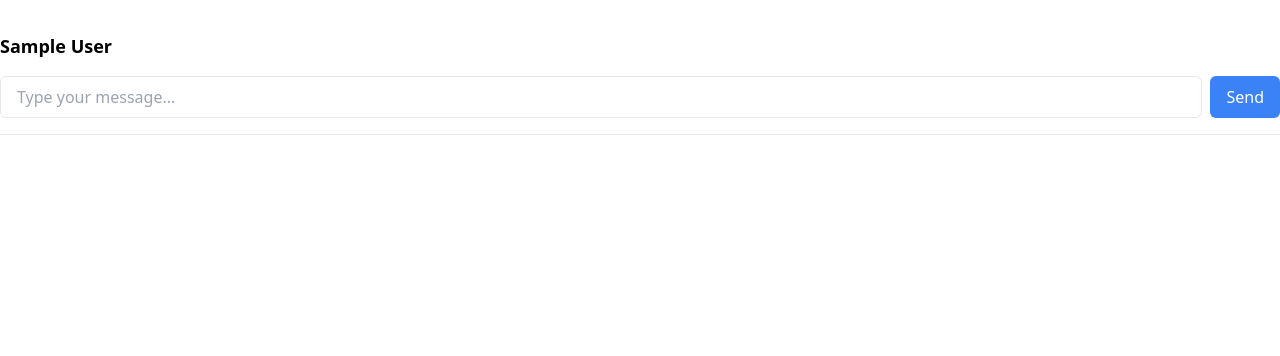
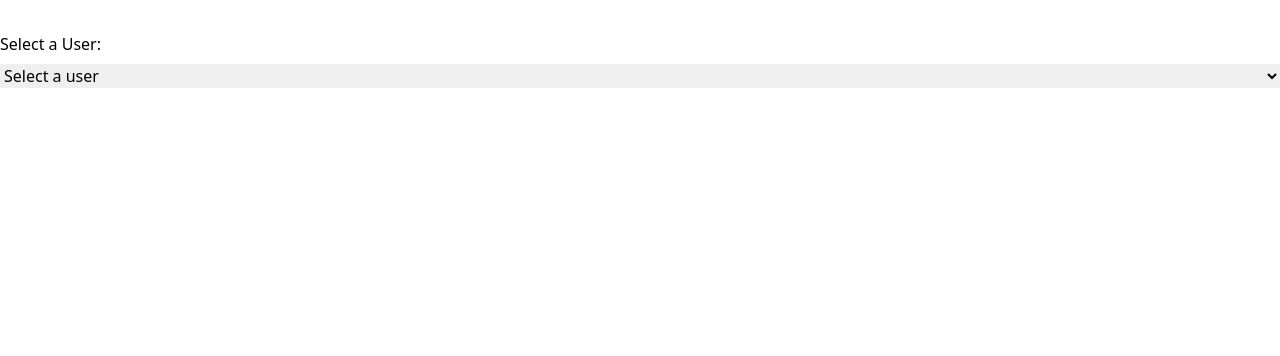
Before and after one commit to PKPran/FinAdvisory, a Flask app: template src/templates/chat.html in a window 1280 px wide. Shown: the part 64-420 px from the top of the page. Run offline with Flask 3, Linux system fonts and the light colour scheme; a user stored in the database is signed in; tables that the repository leaves empty hold one stand-in row (values such as "Sample post"); the template is opened without the code that fills it: most values are stand-ins (such as "Sample title", 1, 10 or a date in 2020); some libraries are stand-ins or nearby versions.

Commit message:
Select and Open Chat

```diff
--- a/src/templates/chat.html
+++ b/src/templates/chat.html
@@ -6,8 +6,18 @@
 {% block content %}
 
 <div class="flex flex-col h-full">
+    <!-- User selection dropdown -->
+    <label for="user-select" class="mb-2">Select a User:</label>
+    <select id="user-select" class="mb-4">
+        <option value="">Select a user</option>
         {% for user in chat_users %}
-        <div class="border-b border-gray-200 mb-4 pb-4">
+        <option value="{{ user.uuid }}">{{ user.full_name() }}</option>
+        {% endfor %}
+    </select>
+    <!-- Chat container -->
+    <div id="chat-container" class="overflow-y-auto flex-grow hidden">
+        {% for user in chat_users %}
+        <div id="chat-{{ user.uuid }}" class="border-b border-gray-200 mb-4 pb-4 hidden">
             <h2 class="text-lg font-semibold mb-2">{{ user.full_name() }}</h2>
             <div id="message-container-{{ user.uuid }}" class="overflow-y-auto flex flex-col space-y-2">
                 {% for message in user.messages %}
@@ -31,33 +41,75 @@
         </div>
         {% endfor %}
     </div>
+    <!-- Close chat button -->
+    <button id="close-chat" class="mt-2 px-4 py-2 bg-red-500 text-white rounded-md hover:bg-red-600 focus:outline-none focus:ring focus:ring-red-500 hidden">Close Chat</button>
+</div>
+
 <script src="https://cdnjs.cloudflare.com/ajax/libs/socket.io/4.3.2/socket.io.js" integrity="sha512-N2Wl5WkPmrXfbFv8SClJV4W77jbcqR3y8x1/hJy15aDqOSBlrQJYZmAVTFgCUgr2fX9bUjR9H7XXxNXQe0Y4/g==" crossorigin="anonymous" referrerpolicy="no-referrer"></script>
 <script type="text/javascript">
     var socket = io();
 
-        {% for user in chat_users %}
-        var messageForm = document.getElementById('message-form-{{ user.uuid }}');
-        var messageInput = document.getElementById('message-input-{{ user.uuid }}');
-        var messageContainer = document.getElementById('message-container-{{ user.uuid }}');
+    // Add event listener for user selection
+    document.getElementById('user-select').addEventListener('change', function(event) {
+        var selectedUserId = event.target.value;
+        // Hide all chat containers
+        document.querySelectorAll('[id^="chat-"]').forEach(function(chatContainer) {
+            chatContainer.classList.add('hidden');
+        });
+        // Hide close chat button if no user is selected
+        if (!selectedUserId) {
+            document.getElementById('chat-container').classList.add('hidden');
+            document.getElementById('close-chat').classList.add('hidden');
+        } else {
+            // Show the selected chat container
+            document.getElementById('chat-' + selectedUserId).classList.remove('hidden');
+            // Show the chat container
+            document.getElementById('chat-container').classList.remove('hidden');
+            // Show close chat button
+            document.getElementById('close-chat').classList.remove('hidden');
+        }
+    });
 
-        messageForm.addEventListener('submit', function(event) {
+    // Add event listener for close chat button
+    document.getElementById('close-chat').addEventListener('click', function() {
+        // Hide the chat container
+        document.getElementById('chat-container').classList.add('hidden');
+        // Hide close chat button
+        document.getElementById('close-chat').classList.add('hidden');
+        // Reset user selection dropdown
+        document.getElementById('user-select').value = "";
+    });
+
+    // Add event listener for message form submission
+    document.querySelectorAll('[id^="message-form-"]').forEach(function(form) {
+        form.addEventListener('submit', function(event) {
             event.preventDefault();
+            var messageInput = form.querySelector('input[type="text"]');
             var message = messageInput.value.trim();
             if (message !== '') {
+                // Emit the message to the server
                 socket.emit('private_message', {
-                    recipient: '{{ user.uuid }}',
+                    recipient: form.getAttribute('id').split('-')[2], // Extract recipient ID from form ID
                     message: message
                 });
                 messageInput.value = '';
             }
         });
-        socket.on('private_message', function (data) {
-            var messageContainer = document.getElementById('message-container');
+    });
+
+    // Add event listener to handle incoming messages from the server
+    socket.on('private_message', function(data) {
+        var messageContainer = document.getElementById('message-container-' + data.sender);
         var messageElement = document.createElement('div');
         messageElement.textContent = data.sender + ': ' + data.message;
+        if (data.sender === '{{ current_user.uuid }}') {
+            messageElement.classList.add('flex', 'items-start', 'justify-end');
+            messageElement.innerHTML = '<div class="bg-blue-500 text-white rounded-lg p-2"><span>' + data.message + '</span></div>';
+        } else {
+            messageElement.classList.add('flex', 'items-start');
+            messageElement.innerHTML = '<div class="bg-gray-200 rounded-lg p-2"><span class="text-gray-700">' + data.message + '</span></div>';
+        }
         messageContainer.appendChild(messageElement);
     });
-
-        {% endfor %}
 </script>
 {% endblock %}
```
Lines whose indentation alone changed are shown as unchanged.
